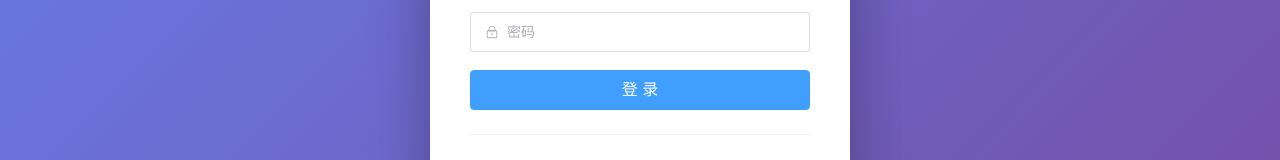
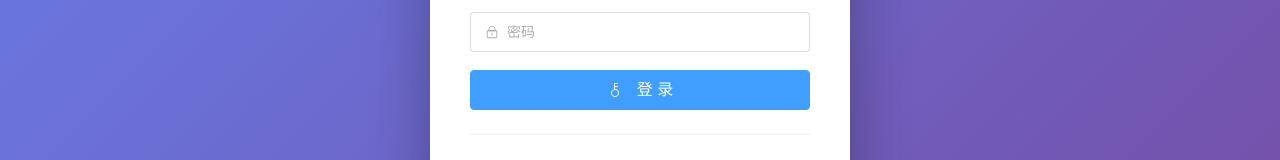
Before and after one commit to bakalqdsns/lims-auth, a Vue app in the folder frontend/: page / in a window 1280 px wide. Shown: the part 353-513 px from the top of the page. Built offline with nearby package versions, Linux system fonts and the light colour scheme.

Commit message:
feat: 优化登录成功反馈体验
- 登录成功显示欢迎消息（包含用户姓名和角色）
- 添加登录中状态动画和图标
- 登录成功后背景色渐变过渡效果
- 登录框淡出动画
- 延长提示显示时间，提升用户体验

```diff
--- a/frontend/src/views/LoginView.vue
+++ b/frontend/src/views/LoginView.vue
@@ -1,6 +1,6 @@
 <template>
-  <div class="login-container">
-    <div class="login-box">
+  <div class="login-container" :class="{ 'login-success': loginSuccess }">
+    <div class="login-box" :class="{ 'fade-out': loginSuccess }">
       <div class="login-header">
         <el-icon size="48" color="#409EFF"><School /></el-icon>
         <h1>高校实验室管理系统</h1>
@@ -42,9 +42,17 @@
             size="large"
             class="login-button"
             :loading="authStore.loading"
+            :disabled="authStore.loading"
             @click="handleLogin"
           >
-            登 录
+            <template #loading>
+              <el-icon class="is-loading"><Loading /></el-icon>
+              <span>登录中...</span>
+            </template>
+            <template #default>
+              <el-icon><Key /></el-icon>
+              <span>登 录</span>
+            </template>
           </el-button>
         </el-form-item>
       </el-form>
@@ -67,12 +75,13 @@
 import { ref, reactive } from 'vue'
 import { useRouter } from 'vue-router'
 import { ElMessage } from 'element-plus'
-import { User, Lock, School } from '@element-plus/icons-vue'
+import { User, Lock, School, Key, Loading } from '@element-plus/icons-vue'
 import { useAuthStore } from '../stores/auth'
 
 const router = useRouter()
 const authStore = useAuthStore()
 const formRef = ref()
+const loginSuccess = ref(false)
 
 const form = reactive({
   username: '',
@@ -98,13 +107,42 @@ const handleLogin = async () => {
       const success = await authStore.login(form.username, form.password)
 
       if (success) {
-        ElMessage.success('登录成功')
-        router.push('/home')
+        // 登录成功反馈
+        const userName = authStore.user?.fullName || authStore.user?.username
+        const roleText = getRoleText(authStore.user?.role || '')
+
+        // 触发成功动画
+        loginSuccess.value = true
+
+        ElMessage.success({
+          message: `欢迎回来，${userName} (${roleText})`,
+          duration: 2000,
+          showClose: true
+        })
+
+        // 添加短暂延迟让用户看到成功提示和动画
+        setTimeout(() => {
+          router.push('/home')
+        }, 800)
       } else {
-        ElMessage.error(authStore.error || '登录失败')
+        ElMessage.error({
+          message: authStore.error || '登录失败',
+          duration: 3000,
+          showClose: true
+        })
       }
     }
   })
+}
+
+// 获取角色中文名称
+const getRoleText = (role: string): string => {
+  const roleMap: Record<string, string> = {
+    'Admin': '管理员',
+    'Teacher': '教师',
+    'Student': '学生'
+  }
+  return roleMap[role] || role
 }
 </script>
 
@@ -117,6 +155,20 @@ const handleLogin = async () => {
   align-items: center;
   background: linear-gradient(135deg, #667eea 0%, #764ba2 100%);
   padding: 20px;
+  transition: all 0.5s ease;
+}
+
+.login-container.login-success {
+  background: linear-gradient(135deg, #67c23a 0%, #409eff 100%);
+}
+
+.login-box {
+  transition: all 0.5s ease;
+}
+
+.login-box.fade-out {
+  transform: scale(0.95);
+  opacity: 0;
 }
 
 .login-box {
@@ -155,6 +207,11 @@ const handleLogin = async () => {
   font-weight: 500;
 }
 
+.login-button .el-icon {
+  margin-right: 6px;
+  vertical-align: middle;
+}
+
 .login-tips {
   margin-top: 24px;
   padding-top: 24px;
```
